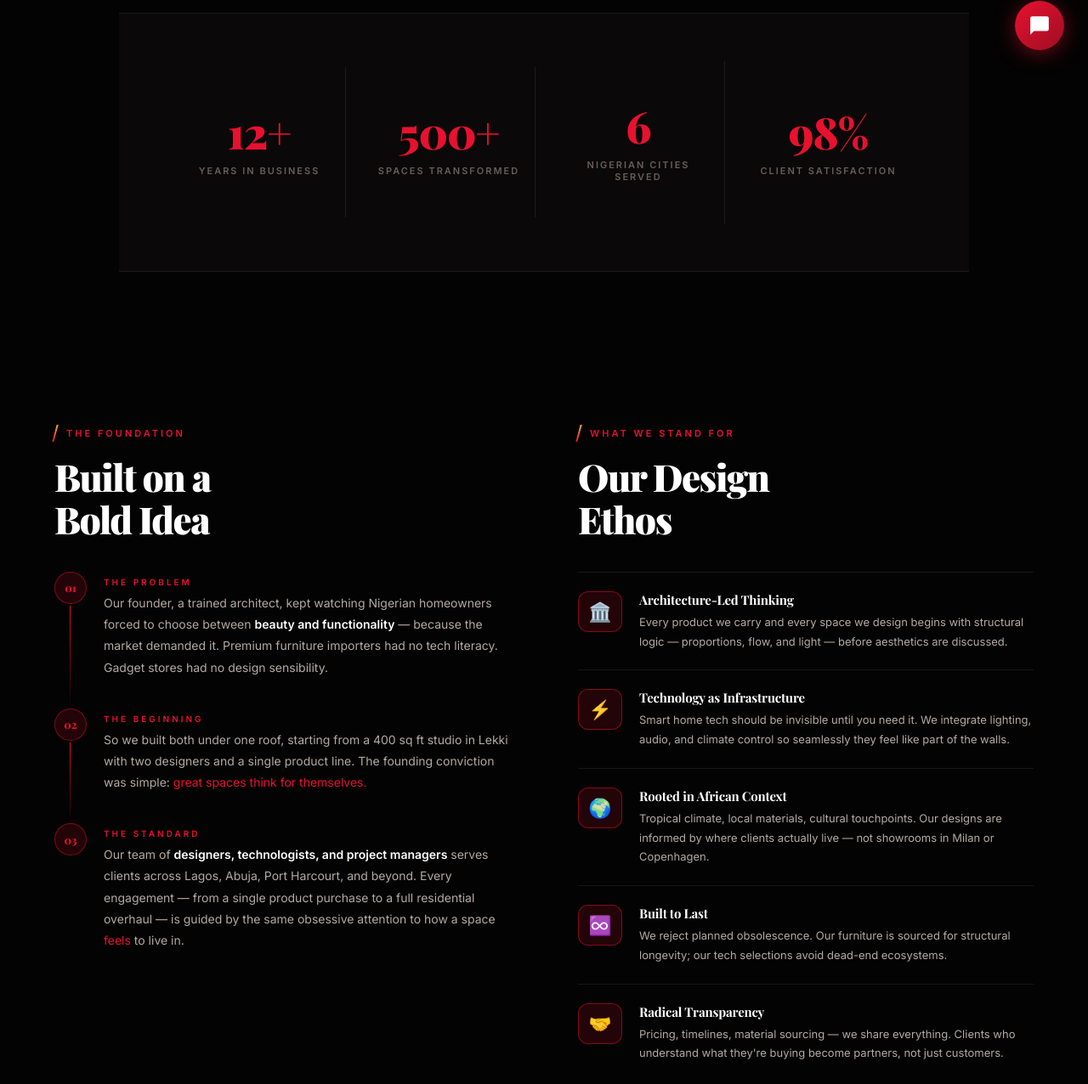
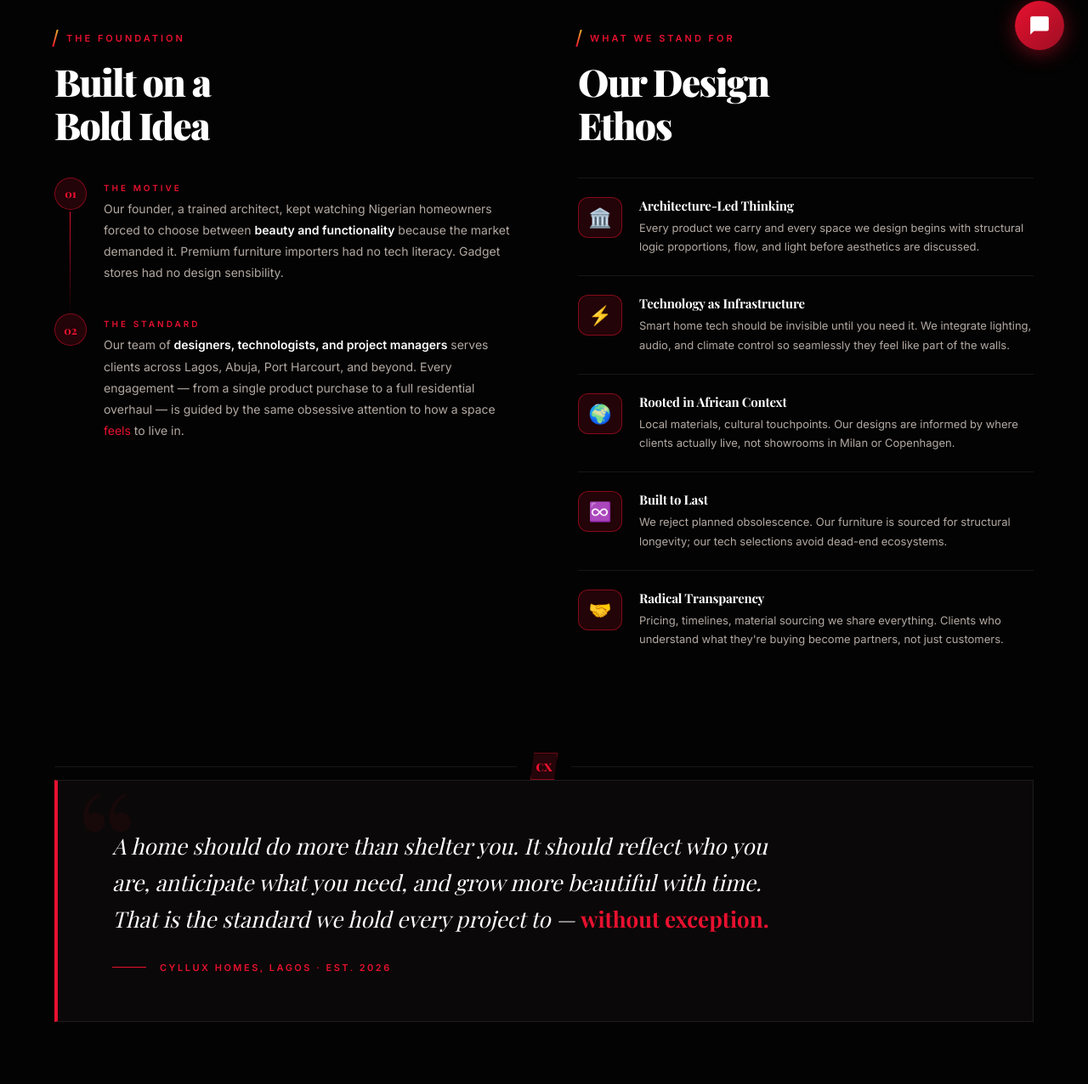
Before and after one commit to ivnabinconsult/frontend-project, a plain HTML site: page about.html in a window 1280 px wide. Shown: the part 713-1989 px from the top of the page at 85% size. Drawn offline with nearby package versions, Linux system fonts and the light colour scheme.

Commit message:
Edited some things

```diff
--- a/about.html
+++ b/about.html
@@ -565,27 +565,6 @@
       </div>
     </div>
 
-    <!-- ══ STATS ══════════════════════════════════════════ -->
-    <!-- BUG FIX 5 (HTML part): Added data-type="text" to non-numeric stats
-         so CSS can target them with a smaller font-size -->
-    <div class="about-stats">
-      <div class="stat">
-        <span class="stat-number">12+</span>
-        <span class="stat-label">Years in Business</span>
-      </div>
-      <div class="stat">
-        <span class="stat-number">500+</span>
-        <span class="stat-label">Spaces Transformed</span>
-      </div>
-      <div class="stat">
-        <span class="stat-number">6</span>
-        <span class="stat-label">Nigerian Cities Served</span>
-      </div>
-      <div class="stat">
-        <span class="stat-number">98%</span>
-        <span class="stat-label">Client Satisfaction</span>
-      </div>
-    </div>
 
     <!-- ══ STORY + ETHOS ══════════════════════════════════ -->
     <div class="story-section">
@@ -599,25 +578,15 @@
           <div class="story-beat">
             <div class="beat-dot">01</div>
             <div class="beat-body">
-              <div class="beat-year">The Problem</div>
+              <div class="beat-year">The Motive</div>
               <p class="beat-text">
-                Our founder, a trained architect, kept watching Nigerian homeowners forced to choose between <strong>beauty and functionality</strong> — because the market demanded it. Premium furniture importers had no tech literacy. Gadget stores had no design sensibility.
+                Our founder, a trained architect, kept watching Nigerian homeowners forced to choose between <strong>beauty and functionality</strong> because the market demanded it. Premium furniture importers had no tech literacy. Gadget stores had no design sensibility.
               </p>
             </div>
           </div>
 
           <div class="story-beat">
             <div class="beat-dot">02</div>
-            <div class="beat-body">
-              <div class="beat-year">The Beginning</div>
-              <p class="beat-text">
-                So we built both under one roof, starting from a 400 sq ft studio in Lekki with two designers and a single product line. The founding conviction was simple: <em>great spaces think for themselves.</em>
-              </p>
-            </div>
-          </div>
-
-          <div class="story-beat">
-            <div class="beat-dot">03</div>
             <div class="beat-body">
               <div class="beat-year">The Standard</div>
               <p class="beat-text">
@@ -639,7 +608,7 @@
             <div class="ethos-icon">🏛️</div>
             <div class="ethos-text">
               <h3>Architecture-Led Thinking</h3>
-              <p>Every product we carry and every space we design begins with structural logic — proportions, flow, and light — before aesthetics are discussed.</p>
+              <p>Every product we carry and every space we design begins with structural logic proportions, flow, and light before aesthetics are discussed.</p>
             </div>
           </div>
 
@@ -655,7 +624,7 @@
             <div class="ethos-icon">🌍</div>
             <div class="ethos-text">
               <h3>Rooted in African Context</h3>
-              <p>Tropical climate, local materials, cultural touchpoints. Our designs are informed by where clients actually live — not showrooms in Milan or Copenhagen.</p>
+              <p>Local materials, cultural touchpoints. Our designs are informed by where clients actually live, not showrooms in Milan or Copenhagen.</p>
             </div>
           </div>
 
@@ -671,7 +640,7 @@
             <div class="ethos-icon">🤝</div>
             <div class="ethos-text">
               <h3>Radical Transparency</h3>
-              <p>Pricing, timelines, material sourcing — we share everything. Clients who understand what they're buying become partners, not just customers.</p>
+              <p>Pricing, timelines, material sourcing we share everything. Clients who understand what they're buying become partners, not just customers.</p>
             </div>
           </div>
 
@@ -691,7 +660,7 @@
         </blockquote>
         <div class="quote-sig">
           <div class="quote-sig-line"></div>
-          <div class="quote-sig-text">Cyllux Homes, Lagos · Est. 2013</div>
+          <div class="quote-sig-text">Cyllux Homes, Lagos · Est. 2026</div>
         </div>
       </div>
     </div>
```
